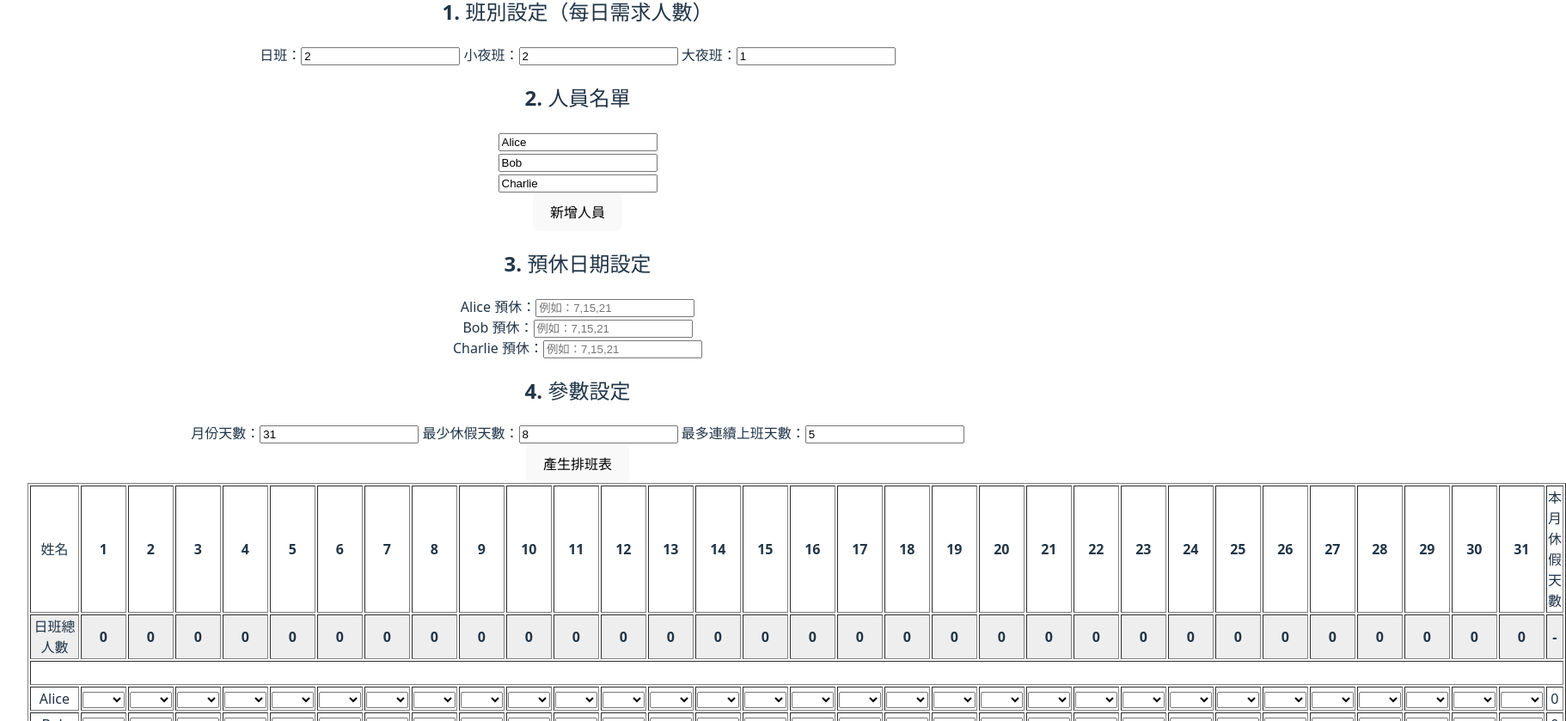
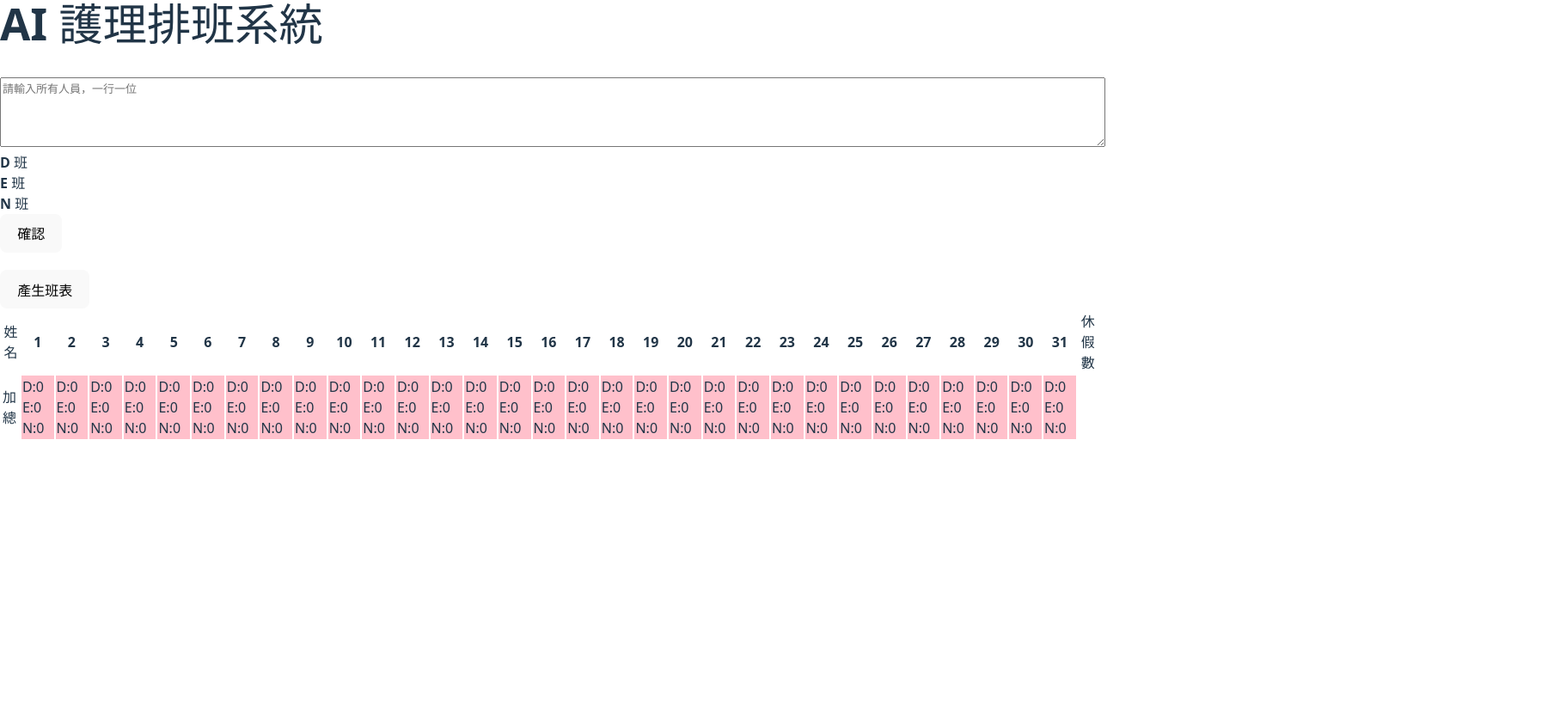
Before and after one commit to JimmyHuang1983/Nursing-scheduling-system, a React (Vite) app: page / in a window 1280 px wide. Shown: the part 161-1000 px from the top of the page at 86% size, 1822 px wide, since content can reach past the window. After the commit the page ends 800 px from the top, so only its background shows below. Built offline with nearby package versions, Linux system fonts and the light colour scheme.

Commit message:
logic and UI update

```diff
--- a/src/App.jsx
+++ b/src/App.jsx
@@ -1,8 +1,24 @@
-import React from 'react';
+import React, { useState } from 'react';
 import NurseScheduleApp from './NurseScheduleApp';
+import InputPanel from './components/InputPanel';
+import './styles.css';
 
 function App() {
-  return <NurseScheduleApp />;
+  const [nurseList, setNurseList] = useState([]);
+  const [shiftAvailability, setShiftAvailability] = useState({ D: [], E: [], N: [] });
+
+  return (
+    <div className="App">
+      <h1>AI 護理排班系統</h1>
+      <InputPanel
+        onConfirm={(names, availability) => {
+          setNurseList(names);
+          setShiftAvailability(availability);
+        }}
+      />
+      <NurseScheduleApp nurses={nurseList} availability={shiftAvailability} />
+    </div>
+  );
 }
 
 export default App;
--- a/src/NurseScheduleApp.jsx
+++ b/src/NurseScheduleApp.jsx
@@ -1,109 +1,38 @@
 import React, { useState } from 'react';
-import './App.css';
 import ScheduleTable from './ScheduleTable';
 import autoGenerateSchedule from './utils/autoGenerateSchedule';
+import { countShortages } from './utils/helpers';
 
+function NurseScheduleApp({ nurses, availability }) {
+  const [schedule, setSchedule] = useState({});
+  const [errors, setErrors] = useState([]);
+  const daysInMonth = 31;
+  const minOffDays = 8;
+  const maxConsecutiveDays = 5;
+  const dayShiftCount = 3, eveningShiftCount = 2, nightShiftCount = 2;
 
-function App() {
-  const [nurses, setNurses] = useState(['Alice', 'Bob', 'Charlie']);
-  const [preferredOffDays, setPreferredOffDays] = useState({});
-  const [schedule, setSchedule] = useState({});
-  const [daysInMonth, setDaysInMonth] = useState(31);
-  const [minOffDays, setMinOffDays] = useState(8);
-  const [maxConsecutiveDays, setMaxConsecutiveDays] = useState(5);
-  const [dayShiftCount, setDayShiftCount] = useState(2);
-  const [eveningShiftCount, setEveningShiftCount] = useState(2);
-  const [nightShiftCount, setNightShiftCount] = useState(1);
-
-  const handleGenerate = () => {
+  const generate = () => {
     const newSchedule = autoGenerateSchedule(
-      nurses,
-      daysInMonth,
-      preferredOffDays,
-      minOffDays,
-      maxConsecutiveDays,
-      dayShiftCount,
-      eveningShiftCount,
-      nightShiftCount
+      nurses, daysInMonth, {}, minOffDays, maxConsecutiveDays,
+      dayShiftCount, eveningShiftCount, nightShiftCount, availability, schedule
     );
     setSchedule(newSchedule);
-  };
-
-  const handleNameChange = (index, value) => {
-    const updated = [...nurses];
-    updated[index] = value;
-    setNurses(updated);
-  };
-
-  const handleAddNurse = () => {
-    setNurses([...nurses, '']);
-  };
-
-  const handlePreferredChange = (name, value) => {
-    const days = value.split(',').map(s => parseInt(s.trim(), 10)).filter(n => !isNaN(n));
-    setPreferredOffDays({ ...preferredOffDays, [name]: days });
-  };
-
-  const handleScheduleChange = (name, dayIndex, newShift) => {
-    const updated = { ...schedule };
-    updated[name][dayIndex] = newShift;
-    setSchedule(updated);
+    const err = countShortages(newSchedule, daysInMonth, dayShiftCount, eveningShiftCount, nightShiftCount);
+    setErrors(err);
   };
 
   return (
-    <div className="App">
-      <h1>護理人員自動排班系統</h1>
-
-      <h2>1. 班別設定（每日需求人數）</h2>
-      <div>
-        <label>日班：<input type="number" value={dayShiftCount} onChange={e => setDayShiftCount(+e.target.value)} /></label>
-        <label> 小夜班：<input type="number" value={eveningShiftCount} onChange={e => setEveningShiftCount(+e.target.value)} /></label>
-        <label> 大夜班：<input type="number" value={nightShiftCount} onChange={e => setNightShiftCount(+e.target.value)} /></label>
-      </div>
-
-      <h2>2. 人員名單</h2>
-      {nurses.map((nurse, i) => (
-        <div key={i}>
-          <input
-            type="text"
-            value={nurse}
-            placeholder={`人員 ${i + 1}`}
-            onChange={e => handleNameChange(i, e.target.value)}
-          />
+    <div>
+      <button onClick={generate}>產生班表</button>
+      <ScheduleTable schedule={schedule} setSchedule={setSchedule} />
+      {errors.length > 0 && (
+        <div className="error-report">
+          <h4>⚠️ 缺人警示</h4>
+          <ul>{errors.map((e, i) => <li key={i}>{e}</li>)}</ul>
         </div>
-      ))}
-      <button onClick={handleAddNurse}>新增人員</button>
-
-      <h2>3. 預休日期設定</h2>
-      {nurses.map((nurse, i) => (
-        <div key={i}>
-          <label>{nurse || `人員 ${i + 1}`} 預休：
-            <input
-              type="text"
-              placeholder="例如：7,15,21"
-              onChange={e => handlePreferredChange(nurse, e.target.value)}
-            />
-          </label>
-        </div>
-      ))}
-
-      <h2>4. 參數設定</h2>
-      <label>月份天數：<input type="number" value={daysInMonth} onChange={e => setDaysInMonth(+e.target.value)} /></label>
-      <label> 最少休假天數：<input type="number" value={minOffDays} onChange={e => setMinOffDays(+e.target.value)} /></label>
-      <label> 最多連續上班天數：<input type="number" value={maxConsecutiveDays} onChange={e => setMaxConsecutiveDays(+e.target.value)} /></label>
-
-      <div>
-        <button onClick={handleGenerate}>產生排班表</button>
-      </div>
-
-      <ScheduleTable
-        schedule={schedule}
-        daysInMonth={daysInMonth}
-        onScheduleChange={handleScheduleChange}
-        nurses={nurses}
-      />
+      )}
     </div>
   );
 }
 
-export default App;
+export default NurseScheduleApp;
--- a/src/ScheduleTable.jsx
+++ b/src/ScheduleTable.jsx
@@ -1,72 +1,60 @@
 import React from 'react';
+import './styles.css';
 
-const shiftOptions = ['D', 'E', 'N', 'OFF', 'R', '公'];
+const shifts = ['D', 'E', 'N', 'OFF', '公', 'R'];
 
-function ScheduleTable({ schedule, daysInMonth, onScheduleChange, nurses }) {
-  const shiftGroups = [
-    { name: '日班', code: 'D' },
-    { name: '小夜班', code: 'E' },
-    { name: '大夜班', code: 'N' },
-  ];
+function ScheduleTable({ schedule, setSchedule }) {
+  const nurses = Object.keys(schedule);
+  const days = [...Array(31).keys()];
 
-  const getTotalShiftsPerDay = (dayIndex, shiftCode) => {
-    return nurses.reduce((count, nurse) => {
-      const shift = schedule[nurse]?.[dayIndex];
-      return shift === shiftCode ? count + 1 : count;
-    }, 0);
+  const handleChange = (nurse, day, value) => {
+    const newSchedule = { ...schedule };
+    newSchedule[nurse][day] = value;
+    setSchedule(newSchedule);
   };
 
-  const getOffDaysForNurse = (nurse) => {
-    return schedule[nurse]?.filter(s => s === 'OFF').length || 0;
-  };
+  const shiftCountPerDay = days.map(day =>
+    nurses.reduce((acc, nurse) => {
+      const val = schedule[nurse][day];
+      if (['D', 'E', 'N'].includes(val)) acc[val] = (acc[val] || 0) + 1;
+      return acc;
+    }, {})
+  );
 
   return (
-    <table border="1">
+    <table className="schedule-table">
       <thead>
-        <tr>
-          <th>姓名</th>
-          {Array.from({ length: daysInMonth }, (_, i) => (
-            <th key={i}>{i + 1}</th>
-          ))}
-          <th>本月休假天數</th>
-        </tr>
+        <tr><th>姓名</th>{days.map(d => <th key={d}>{d + 1}</th>)}<th>休假數</th></tr>
       </thead>
       <tbody>
-        {shiftGroups.map((group, groupIdx) => (
-          <React.Fragment key={group.code}>
-            {/* 加總列 */}
-            <tr style={{ backgroundColor: '#eee', fontWeight: 'bold' }}>
-              <td>{group.name}總人數</td>
-              {Array.from({ length: daysInMonth }, (_, i) => (
-                <td key={i}>{getTotalShiftsPerDay(i, group.code)}</td>
+        {nurses.map(nurse => {
+          const offCount = schedule[nurse].filter(s => s === 'OFF').length;
+          return (
+            <tr key={nurse}>
+              <td>{nurse}</td>
+              {schedule[nurse].map((val, day) => (
+                <td key={day}>
+                  <select value={val} onChange={e => handleChange(nurse, day, e.target.value)}>
+                    {shifts.map(s => <option key={s} value={s}>{s}</option>)}
+                  </select>
+                </td>
               ))}
-              <td>-</td>
+              <td className="summary-cell">{offCount}</td>
             </tr>
-            {/* 空白列 */}
-            <tr><td colSpan={daysInMonth + 2}>&nbsp;</td></tr>
-
-            {/* 該班別人員列 */}
-            {nurses.map((nurse, i) => (
-              <tr key={`${group.code}-${i}`}>
-                <td>{nurse}</td>
-                {Array.from({ length: daysInMonth }, (_, dayIdx) => (
-                  <td key={dayIdx}>
-                    <select
-                      value={schedule[nurse]?.[dayIdx] || ''}
-                      onChange={(e) => onScheduleChange(nurse, dayIdx, e.target.value)}
-                    >
-                      <option value=""></option>
-                      {shiftOptions.map(opt => (
-                        <option key={opt} value={opt}>{opt}</option>
-                      ))}
-                    </select>
-                  </td>
-                ))}
-                <td>{getOffDaysForNurse(nurse)}</td>
-              </tr>
-            ))}
-          </React.Fragment>
-        ))}
+          );
+        })}
+        <tr className="summary-row">
+          <td>加總</td>
+          {days.map((_, day) => {
+            const counts = shiftCountPerDay[day];
+            return (
+              <td key={day} className={Object.values(counts).some(c => c < 1) ? 'error-cell' : 'summary-cell'}>
+                D:{counts.D || 0} E:{counts.E || 0} N:{counts.N || 0}
+              </td>
+            );
+          })}
+          <td></td>
+        </tr>
       </tbody>
     </table>
   );
--- /dev/null
+++ b/src/components/InputPanel.jsx
@@ -0,0 +1,41 @@
+import React, { useState } from 'react';
+
+function InputPanel({ onConfirm }) {
+  const [input, setInput] = useState('');
+  const [availability, setAvailability] = useState({ D: [], E: [], N: [] });
+
+  const handleConfirm = () => {
+    const names = input.split('\n').map(n => n.trim()).filter(n => n);
+    onConfirm(names, availability);
+  };
+
+  const toggle = (shift, name) => {
+    setAvailability(prev => {
+      const set = new Set(prev[shift]);
+      set.has(name) ? set.delete(name) : set.add(name);
+      return { ...prev, [shift]: Array.from(set) };
+    });
+  };
+
+  const names = input.split('\n').map(n => n.trim()).filter(n => n);
+
+  return (
+    <div className="input-panel">
+      <textarea value={input} onChange={e => setInput(e.target.value)} rows={5} placeholder="請輸入所有人員，一行一位" />
+      {['D', 'E', 'N'].map(shift => (
+        <div key={shift}>
+          <strong>{shift} 班</strong>
+          {names.map(name => (
+            <label key={name}>
+              <input type="checkbox" checked={availability[shift]?.includes(name)} onChange={() => toggle(shift, name)} />
+              {name}
+            </label>
+          ))}
+        </div>
+      ))}
+      <button onClick={handleConfirm}>確認</button>
+    </div>
+  );
+}
+
+export default InputPanel;
--- /dev/null
+++ b/src/styles.css
@@ -0,0 +1,26 @@
+.schedule-table select {
+  width: 50px;
+}
+
+.schedule-table .summary-cell {
+  background-color: pink;
+}
+
+.schedule-table .error-cell {
+  background-color: red;
+  color: white;
+}
+
+.error-report {
+  color: red;
+  margin-top: 10px;
+}
+
+.input-panel {
+  margin-bottom: 20px;
+}
+
+.input-panel textarea {
+  width: 100%;
+  font-size: 1em;
+}
--- a/src/utils/autoGenerateSchedule.js
+++ b/src/utils/autoGenerateSchedule.js
@@ -6,49 +6,35 @@ function autoGenerateSchedule(
   maxConsecutiveDays,
   dayShiftCount,
   eveningShiftCount,
-  nightShiftCount
+  nightShiftCount,
+  availability,
+  existingSchedule
 ) {
   const shifts = ['D', 'E', 'N', 'OFF', '公', 'R'];
   const schedule = {};
 
-  // Initialize schedule with OFFs
+  // Initialize
   nurses.forEach(name => {
-    schedule[name] = Array(daysInMonth).fill('OFF');
+    schedule[name] = Array.from({ length: daysInMonth }, (_, i) =>
+      existingSchedule?.[name]?.[i] === 'R' ? 'R' : 'OFF'
+    );
   });
 
-  // Track daily assignments by shift
   const dailyShiftAssignments = Array.from({ length: daysInMonth }, () => ({ D: [], E: [], N: [] }));
 
-  // Simple assignment loop with constraints
   for (let day = 0; day < daysInMonth; day++) {
-    // Shuffle nurse order to randomize assignment
     const shuffled = [...nurses].sort(() => 0.5 - Math.random());
-
-    // Helper to assign shift to a nurse
-    const assignShift = (name, shift) => {
-      if (schedule[name][day] === 'OFF') {
-        schedule[name][day] = shift;
-        if (['D', 'E', 'N'].includes(shift)) {
-          dailyShiftAssignments[day][shift].push(name);
-        }
-        return true;
-      }
-      return false;
-    };
 
     const assignForShift = (shiftKey, count) => {
       let assigned = 0;
       for (const nurse of shuffled) {
-        const recent = schedule[nurse].slice(Math.max(0, day - maxConsecutiveDays + 1), day);
-        const consecutiveWork = recent.length >= maxConsecutiveDays && recent.every(s => s !== 'OFF');
-        const prefOff = preferredOffDays[nurse] || [];
-        const isPrefOff = prefOff.includes(day + 1);
-
-        if (!consecutiveWork && !isPrefOff && schedule[nurse][day] === 'OFF') {
-          if (assignShift(nurse, shiftKey)) {
-            assigned++;
-            if (assigned >= count) break;
-          }
+        const recent = schedule[nurse].slice(Math.max(0, day - maxConsecutiveDays), day);
+        const tooMany = recent.filter(s => ['D', 'E', 'N'].includes(s)).length >= maxConsecutiveDays;
+        if (schedule[nurse][day] === 'OFF' && !tooMany && availability[shiftKey]?.includes(nurse)) {
+          schedule[nurse][day] = shiftKey;
+          dailyShiftAssignments[day][shiftKey].push(nurse);
+          assigned++;
+          if (assigned >= count) break;
         }
       }
     };
@@ -58,25 +44,14 @@ function autoGenerateSchedule(
     assignForShift('N', nightShiftCount);
   }
 
-  // Ensure minimum off days per nurse
+  // Fill OFF for unmet minOff
   nurses.forEach(nurse => {
-    const currentOffCount = schedule[nurse].filter(s => s === 'OFF').length;
-    const deficit = minOffDays - currentOffCount;
+    const current = schedule[nurse].filter(s => s === 'OFF').length;
+    const deficit = minOffDays - current;
     if (deficit > 0) {
-      const replaceableDays = schedule[nurse]
-        .map((s, i) => (['D', 'E', 'N'].includes(s) ? i : -1))
-        .filter(i => i >= 0);
-      for (let i = 0; i < deficit && i < replaceableDays.length; i++) {
-        schedule[nurse][replaceableDays[i]] = 'OFF';
-      }
-    }
-  });
-
-  // Fill any remaining OFF days with R (預班) or 公 (公假) optionally as placeholders
-  nurses.forEach(nurse => {
-    for (let day = 0; day < daysInMonth; day++) {
-      if (!['D', 'E', 'N', 'OFF'].includes(schedule[nurse][day])) {
-        schedule[nurse][day] = 'R'; // default to R for unassigned
+      const replaceable = schedule[nurse].map((s, i) => (['D', 'E', 'N'].includes(s) ? i : -1)).filter(i => i >= 0);
+      for (let i = 0; i < deficit && i < replaceable.length; i++) {
+        schedule[nurse][replaceable[i]] = 'OFF';
       }
     }
   });
--- /dev/null
+++ b/src/utils/helpers.js
@@ -0,0 +1,16 @@
+export function countShortages(schedule, days, Dtarget, Etarget, Ntarget) {
+  const result = [];
+  for (let d = 0; d < days; d++) {
+    let D = 0, E = 0, N = 0;
+    for (const nurse in schedule) {
+      const s = schedule[nurse][d];
+      if (s === 'D') D++;
+      if (s === 'E') E++;
+      if (s === 'N') N++;
+    }
+    if (D < Dtarget) result.push(`${d+1} 日班缺 ${Dtarget - D} 人`);
+    if (E < Etarget) result.push(`${d+1} 小夜班缺 ${Etarget - E} 人`);
+    if (N < Ntarget) result.push(`${d+1} 大夜班缺 ${Ntarget - N} 人`);
+  }
+  return result;
+}
```
